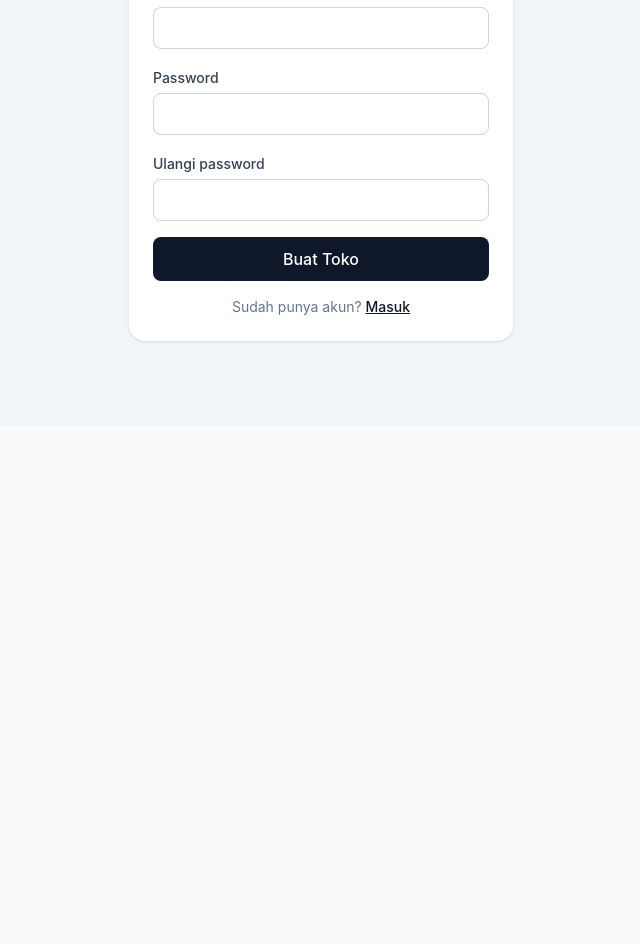
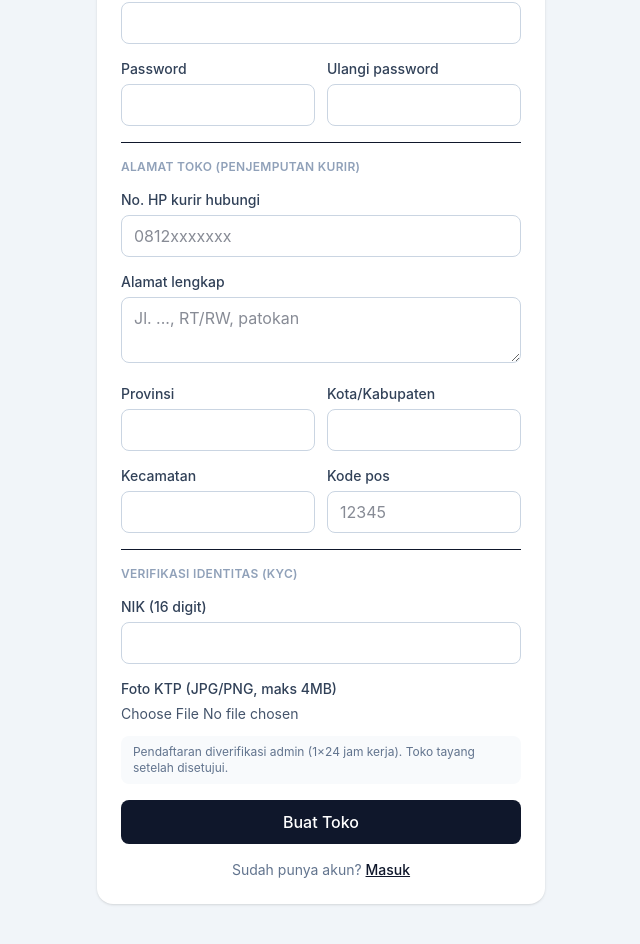
Before and after one commit to project-wq/satuinaja, a React (Vite) app in the folder frontend/: page /register in a window 1280 px wide. Shown: the part 374-1318 px from the top of the page, without its empty margins (319-959 px from the left). Before the commit the page ends 800 px from the top, so only its background shows below. Built offline with nearby package versions, Linux system fonts and the light colour scheme; no server answers.

Commit message:
chore(auto): 3 file diperbarui — frontend/src/pages/Checkout.tsx frontend/src/pages/Register.tsx frontend/src/store.ts

```diff
--- a/frontend/src/pages/Checkout.tsx
+++ b/frontend/src/pages/Checkout.tsx
@@ -136,6 +136,7 @@ export default function Checkout() {
       }>('/checkout', {
         merchant_slug: shopSlug,
         ...form,
+        courier: selected.courier,
         service: selected.service,
         shipping_cost: selected.cost,
         voucher_code: voucherCode || undefined,
--- a/frontend/src/pages/Register.tsx
+++ b/frontend/src/pages/Register.tsx
@@ -11,11 +11,21 @@ export default function Register() {
     password: '',
     password_confirmation: '',
     store_name: '',
+    // Alamat pengambilan (Biteship origin) — wajib untuk cek ongkir otomatis.
+    phone: '',
+    address: '',
+    province: '',
+    city_name: '',
+    district: '',
+    postal_code: '',
+    // KYC
+    kyc_nik: '',
+    kyc_ktp: null as File | null,
   })
   const [error, setError] = useState('')
   const [busy, setBusy] = useState(false)
 
-  function set<K extends keyof typeof form>(k: K, v: string) {
+  function set<K extends keyof typeof form>(k: K, v: string | File | null) {
     setForm((f) => ({ ...f, [k]: v }))
   }
 
@@ -35,22 +45,26 @@ export default function Register() {
 
   const input =
     'mt-1 w-full rounded-lg border border-slate-300 px-3 py-2 focus:outline-none focus:ring-2 focus:ring-slate-900'
+  const legend = 'text-xs font-semibold uppercase tracking-wide text-slate-400'
 
   return (
     <div className="min-h-screen grid place-items-center bg-slate-100 px-4 py-10">
-      <form onSubmit={submit} className="w-full max-w-sm bg-white rounded-2xl shadow-sm p-6 space-y-4">
+      <form onSubmit={submit} className="w-full max-w-md bg-white rounded-2xl shadow-sm p-6 space-y-4">
         <div>
           <h1 className="text-2xl font-bold">Buka Toko</h1>
-          <p className="text-sm text-slate-500 mt-1">Gratis. Upload sekali, publish ke semua channel.</p>
+          <p className="text-sm text-slate-500 mt-1">
+            Gratis. Upload sekali, publish ke semua channel. Toko aktif setelah verifikasi admin.
+          </p>
         </div>
 
         {error && <div className="text-sm text-rose-600 bg-rose-50 rounded-lg px-3 py-2">{error}</div>}
 
+        <div className="space-y-3">
+          <p className={legend}>Akun</p>
           <label className="block">
             <span className="text-sm font-medium text-slate-700">Nama kamu</span>
             <input className={input} value={form.name} onChange={(e) => set('name', e.target.value)} required />
           </label>
-
           <label className="block">
             <span className="text-sm font-medium text-slate-700">Nama toko</span>
             <input
@@ -61,12 +75,17 @@ export default function Register() {
               placeholder="mis. Toko Baju Keren"
             />
           </label>
-
           <label className="block">
             <span className="text-sm font-medium text-slate-700">Email</span>
-          <input type="email" className={input} value={form.email} onChange={(e) => set('email', e.target.value)} required />
+            <input
+              type="email"
+              className={input}
+              value={form.email}
+              onChange={(e) => set('email', e.target.value)}
+              required
+            />
           </label>
-
+          <div className="grid grid-cols-2 gap-3">
             <label className="block">
               <span className="text-sm font-medium text-slate-700">Password</span>
               <input
@@ -78,7 +97,6 @@ export default function Register() {
                 required
               />
             </label>
-
             <label className="block">
               <span className="text-sm font-medium text-slate-700">Ulangi password</span>
               <input
@@ -90,6 +108,102 @@ export default function Register() {
                 required
               />
             </label>
+          </div>
+        </div>
+
+        <div className="space-y-3 border-t pt-4">
+          <p className={legend}>Alamat toko (penjemputan kurir)</p>
+          <label className="block">
+            <span className="text-sm font-medium text-slate-700">No. HP kurir hubungi</span>
+            <input
+              className={input}
+              value={form.phone}
+              onChange={(e) => set('phone', e.target.value)}
+              placeholder="0812xxxxxxx"
+            />
+          </label>
+          <label className="block">
+            <span className="text-sm font-medium text-slate-700">Alamat lengkap</span>
+            <textarea
+              className={input}
+              rows={2}
+              required
+              value={form.address}
+              onChange={(e) => set('address', e.target.value)}
+              placeholder="Jl. ..., RT/RW, patokan"
+            />
+          </label>
+          <div className="grid grid-cols-2 gap-3">
+            <label className="block">
+              <span className="text-sm font-medium text-slate-700">Provinsi</span>
+              <input
+                className={input}
+                required
+                value={form.province}
+                onChange={(e) => set('province', e.target.value)}
+              />
+            </label>
+            <label className="block">
+              <span className="text-sm font-medium text-slate-700">Kota/Kabupaten</span>
+              <input
+                className={input}
+                required
+                value={form.city_name}
+                onChange={(e) => set('city_name', e.target.value)}
+              />
+            </label>
+            <label className="block">
+              <span className="text-sm font-medium text-slate-700">Kecamatan</span>
+              <input
+                className={input}
+                required
+                value={form.district}
+                onChange={(e) => set('district', e.target.value)}
+              />
+            </label>
+            <label className="block">
+              <span className="text-sm font-medium text-slate-700">Kode pos</span>
+              <input
+                className={input}
+                required
+                inputMode="numeric"
+                maxLength={5}
+                placeholder="12345"
+                value={form.postal_code}
+                onChange={(e) => set('postal_code', e.target.value)}
+              />
+            </label>
+          </div>
+        </div>
+
+        <div className="space-y-3 border-t pt-4">
+          <p className={legend}>Verifikasi identitas (KYC)</p>
+          <label className="block">
+            <span className="text-sm font-medium text-slate-700">NIK (16 digit)</span>
+            <input
+              className={input}
+              required
+              inputMode="numeric"
+              maxLength={16}
+              minLength={16}
+              value={form.kyc_nik}
+              onChange={(e) => set('kyc_nik', e.target.value)}
+            />
+          </label>
+          <label className="block">
+            <span className="text-sm font-medium text-slate-700">Foto KTP (JPG/PNG, maks 4MB)</span>
+            <input
+              type="file"
+              accept="image/jpg,image/jpeg,image/png,image/webp"
+              className="mt-1 block w-full text-sm text-slate-600"
+              required
+              onChange={(e) => set('kyc_ktp', e.target.files?.[0] ?? null)}
+            />
+          </label>
+          <p className="text-xs text-slate-500 bg-slate-50 rounded-lg px-3 py-2">
+            Pendaftaran diverifikasi admin (1×24 jam kerja). Toko tayang setelah disetujui.
+          </p>
+        </div>
 
         <button
           disabled={busy}
--- a/frontend/src/store.ts
+++ b/frontend/src/store.ts
@@ -17,6 +17,15 @@ export interface RegisterPayload {
   password: string
   password_confirmation: string
   store_name: string
+  // Alamat pengambilan kurir Biteship (origin cek ongkir) + identitas KYC.
+  phone: string
+  address: string
+  province: string
+  city_name: string
+  district: string
+  postal_code: string
+  kyc_nik: string
+  kyc_ktp: File | null
 }
 
 export const useAuth = create<AuthState>()(
@@ -40,7 +49,12 @@ export const useAuth = create<AuthState>()(
       },
 
       register: async (payload) => {
-        await api.post('/auth/register', payload)
+        // Multipart: ada upload foto KTP (kyc_ktp).
+        const fd = new FormData()
+        Object.entries(payload).forEach(([k, v]) => {
+          if (v !== null && v !== undefined && v !== '') fd.append(k, v as string | File)
+        })
+        await api.post('/auth/register', fd)
         // Login otomatis setelah daftar
         await useAuth.getState().login(payload.email, payload.password)
       },
```
Lines whose indentation alone changed are shown as unchanged.
